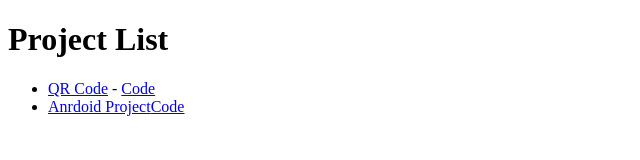
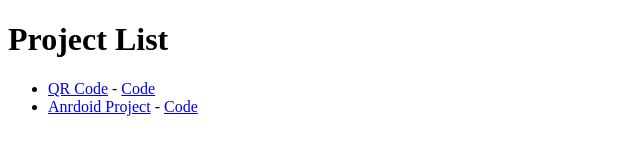
Before and after one commit to CaioRodriguesOliveira/intro, a plain HTML site: page index.html in a window 1280 px wide. Shown: the full height of the page, 0-640 px from the left. Drawn offline with Linux system fonts and the light colour scheme.

Commit message:
Update index.html

```diff
--- a/index.html
+++ b/index.html
@@ -10,7 +10,7 @@
     <h1>Project List</h1>
     <ul>
         <li><a href="https://caiorodriguesoliveira.github.io/qrcode-project/index.html" target="_blank">QR Code</a> - <a href="https://github.com/CaioRodriguesOliveira/qrcode-project" target="_blank">Code</a></li>
-        <li><a href="https://caiorodriguesoliveira.github.io/projeto-android/index.html" target="_blank">Anrdoid Project</a><a href="https://github.com/CaioRodriguesOliveira/projeto-android" target="_blank">Code</a></li>
+        <li><a href="https://caiorodriguesoliveira.github.io/projeto-android/index.html" target="_blank">Anrdoid Project</a> - <a href="https://github.com/CaioRodriguesOliveira/projeto-android" target="_blank">Code</a></li>
     </ul>
 </body>
 </html>
```
